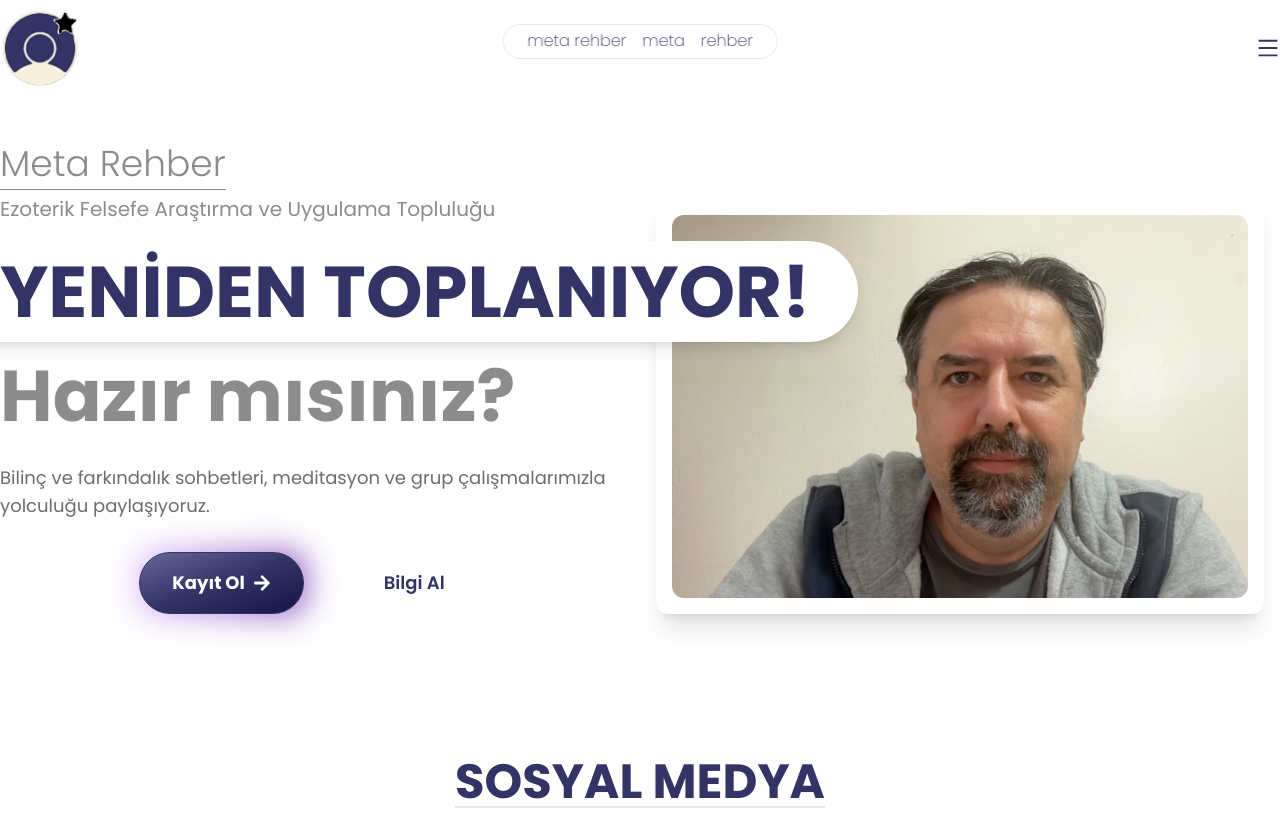
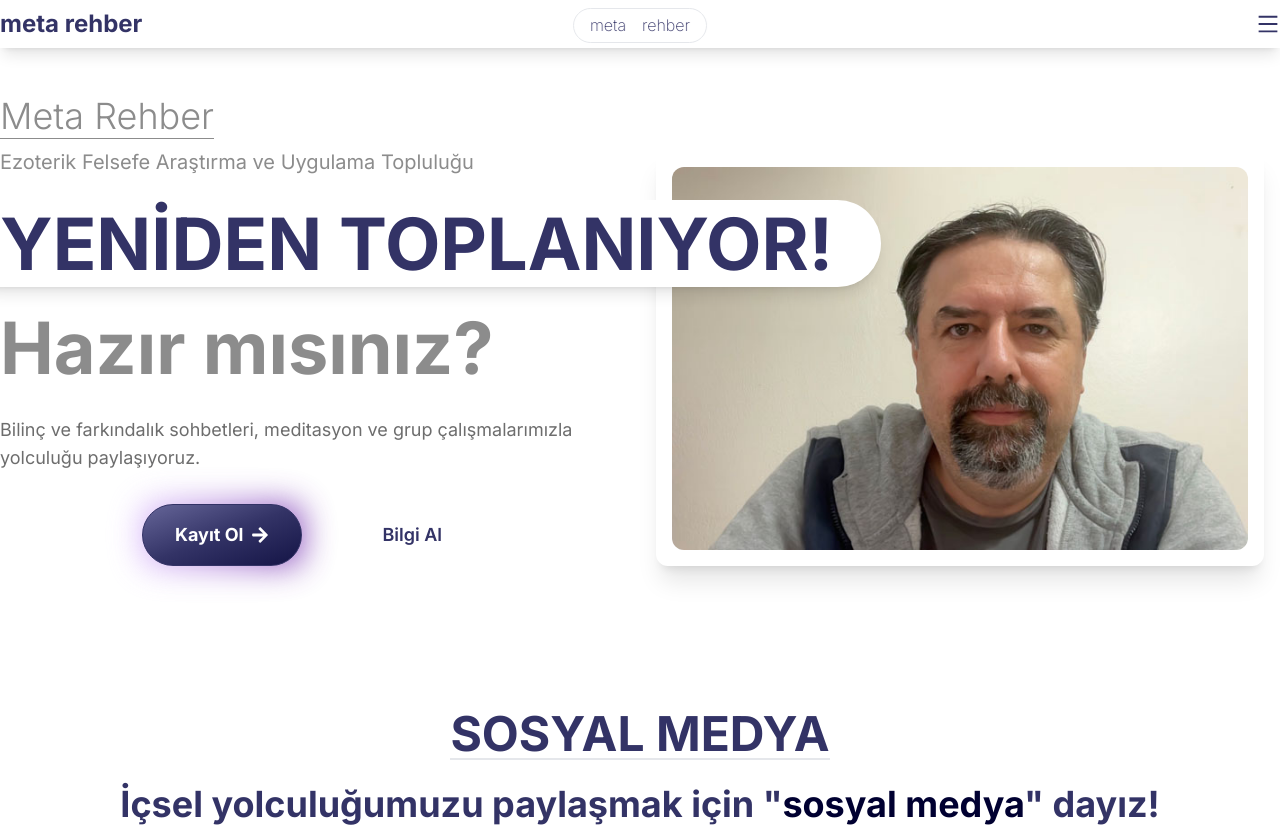
Before and after one commit to rcteenx/metarehber, a Next.js app: page / in a window 1280 px wide. Shown: the top 827 px of the page. Built offline with nearby package versions, Linux system fonts and the light colour scheme; no server answers.

Commit message:
update iletisim

```diff
--- a/app/(static)/iletisim/page.jsx
+++ b/app/(static)/iletisim/page.jsx
@@ -2,7 +2,7 @@ import HeaderTitle from "@/components/templates/headerTitle";
 import HeaderImage from "@/components/templates/headerImage";
 import PageContent from "@/components/templates/pageContent";
 
-import Support from "@/components/sections/home/x6-support";
+import Support from "@/components/sections/common/x6-support";
 import SocialMedia from "@/components/sections/common/z-social-media";
 
 export default function StaticPage() {
--- a/app/layout.js
+++ b/app/layout.js
@@ -1,15 +1,15 @@
 import "./globals.css";
 
-import { Poppins } from "next/font/google";
+import { Inter } from "next/font/google";
 
-import GoogleAnalytics from "@/components/GoogleAnalytics";
+// import GoogleAnalytics from "@/components/GoogleAnalytics";
 
 import { siteMetadata } from "@/content/data/siteMetaData";
 
 import Header from "@/components/ui/Header";
 import Footer from "@/components/ui/footer/0-index";
 
-const base = Poppins({
+const base = Inter({
   subsets: ["latin"],
   display: "swap",
   variable: "--font-base",
@@ -28,7 +28,7 @@ export default function RootLayout({ children }) {
   return (
     <html lang={siteMetadata.language} className={`${base.variable} `}>
       <body className="relative">
-        <GoogleAnalytics />
+        {/* <GoogleAnalytics /> */}
 
         <Header />
         <main>{children}</main>
--- /dev/null
+++ b/components/sections/common/x6-support.jsx
@@ -0,0 +1,32 @@
+export default function Support() {
+  return (
+    <section className="md:my-16 py-16 px-5 sm:px-0 bg-purple-300 bg-center bg-cover bg-no-repeat relative ">
+      <div className="container mx-auto relative z-10 text-white">
+        <div className="grid lg:grid-cols-2">
+          <div className="relative grid-cols-2 lg:grid-cols-1 text-center lg:text-left">
+            <div className="text-3xl lg:text-4xl mb-5 max-w-sm mx-auto lg:mx-0">
+              Destek için <br />
+              <span className="font-bold">şimdi ve burada!</span>
+              <br />
+              bekliyoruz :)
+            </div>
+            <p className="text-lg w-3/4 mx-auto lg:mx-0">
+              Kişisel yolculuğunuzla ilgili kafanıza takılan herhangi bir
+              sorgulamada bize ulaşabilirsiniz
+            </p>
+            <a
+              href="https://wa.me/905443087402?text=at%C3%B6lye%20hakk%C4%B1nda%20bilgi%20alabilir%20miyim%3F%0A"
+              className="mt-5 lg:mt-0 live-help-button lg:w-44 lg:h-44 rounded-full shadow-xl font-semibold uppercase lg:text-2xl gradientIndigo lg:border-white lg:border-4 text-black inline-flex lg:flex items-center justify-center text-center lg:absolute lg:-right-16 lg:top-1/2 lg:-translate-y-1/2 py-2 px-4 lg:py-0 lg:px-0 group"
+            >
+              <span className="absolute bg-accent/40 top-0 left-0 right-0 bottom-0 rounded-full scale-110 transition-all duration-300 animate-ping delay-300 z-10 hidden lg:block"></span>
+              <span className="absolute bg-accent/40 top-0 left-0 right-0 bottom-0 rounded-full scale-150 hidden lg:block transition-all z-20 animate-ping duration-500 delay-500"></span>
+              <span className="absolute bg-accent/40 top-0 left-0 right-0 bottom-0 rounded-full scale-200 hidden lg:block transition-all z-20 animate-ping duration-1000 delay-1000"></span>
+              <span className="absolute top-0 left-0 right-0 bottom-0 rounded-full scale-[1.35] hidden lg:block transition-all z-30 border border-white/50 group-hover:border-white/50"></span>
+              <span className="relative z-30 text-white">MESAJ GÖNDER</span>
+            </a>
+          </div>
+        </div>
+      </div>
+    </section>
+  );
+}
--- a/components/ui/Header.jsx
+++ b/components/ui/Header.jsx
@@ -19,23 +19,28 @@ export default function Header() {
   const menu = StaticPages.filter((m) => m.id < 4);
   const menu2 = StaticPages.filter((m) => m.id > 3);
   return (
-    <header className="mx-auto md:container px-4 lg:px-0 py-2 flex items-center justify-between">
+    <header className="h-12 shadow-lg">
+      <div className="mx-auto md:container px-4 lg:px-0 py-2 flex items-center justify-between">
+        <div className="w-48 z-50 ">
+          <h3 className="m-0 p-0 text-2xl">
             <Link
               id="platform"
               onClick={handleSmallerScreensNavigationClose}
               href="/"
-        className="gradientTransition z-50"
             >
-        <div className="w-10 md:w-16 xl:w-20">
-          <img
+              {siteMetadata.logo}
+              {/* <div className="">
+          { <img
             src={siteMetadata.siteLogo}
             alt={siteMetadata.title}
             className="p-0.5"
-          />
+          /> }
+        </div> */}
+            </Link>
+          </h3>
         </div>
-      </Link>
-      <nav className="fixed py-1 my-1 md:my-4 px-6 border border-solid border-dark rounded-full font-extralight text-sm md:text-base bg-white bg-opacity-40 top-2 right-1/2 translate-x-1/2 bg-light/60 backdrop-blur-sm z-50">
-        <ul className="flex justify-center items-center space-x-4">
+        <nav className="fixed py-1 px-4 border border-solid rounded-full font-extralight text-base bg-opacity-40 top-2 right-1/2 translate-x-1/2 bg-light/60 backdrop-blur-sm z-50 bg-white">
+          <ul className="flex justify-center items-center gap-4">
             {menu.map((p) => (
               <li
                 key={p.id}
@@ -52,22 +57,25 @@ export default function Header() {
             ))}
           </ul>
         </nav>
-      <div onClick={handleSmallerScreensNavigation} className="z-50">
+        <div
+          onClick={handleSmallerScreensNavigation}
+          className="w-48 z-50 flex justify-end"
+        >
           {menuIcon ? (
             <IconComponent name="menuClose" size={24} color="FF0000" />
           ) : (
             <IconComponent name="menu" size={24} color="333366" />
           )}
         </div>
-      {/*  */}
+
         <div
-        className={` inset-0 flex justify-center items-center w-full gradientIndigo ease-out duration-300 z-30 overflow-ellipsis ${
-          menuIcon ? "left-0 fixed" : "absolute left-[-100%] "
+          className={` inset-0 flex justify-center items-center w-full gradientIndigo ease-out duration-300 z-30 ${
+            menuIcon ? "left-0 fixed" : "fixed left-[-100%] "
           }`}
         >
           {/* Smaller screen navbar */}
           <div className=" py-24">
-          <ul className="mx-auto w-24 text-2xl text-center text-indigo-light-3">
+            <ul className="mx-auto w-24 text-2xl text-center text-indigo-light-3 b">
               {menu2.map((p) => (
                 <li
                   key={p.id}
@@ -96,6 +104,7 @@ export default function Header() {
             </div>
           </div>
         </div>
+      </div>
     </header>
   );
 }
--- a/content/data/siteMetaData.js
+++ b/content/data/siteMetaData.js
@@ -1,8 +1,9 @@
 export const siteMetadata = {
-  title: "Meta Rehber -  Ezoterik Felsefe Araştırma ve Uygulama Topluluğu",
+  logo: "meta rehber",
+  title: "Meta Rehber -  Öğreti ve Yollar",
   author: "rcteenx",
-  headerTitle: "Meta Rehber | Ezoterik Felsefe Araştırma ve Uygulama Topluluğu",
-  description: "Meta Rehber Ezoterik Felsefe Araştırma ve Uygulama Topluluğu",
+  headerTitle: "Meta Rehber | Öğreti ve Yollar",
+  description: "Meta Rehber Öğreti ve Yollar",
   language: "tr-TR",
   siteUrl: "https://metarehber.org.tr/",
   siteLogo: "/logo-rc.png",
@@ -12,35 +13,15 @@ export const siteMetadata = {
 export const StaticPages = [
   {
     id: 1,
-    title: "Meta Rehber",
-    link: "meta-rehber",
+    title: "Meta",
+    link: "meta",
     pages: [{ id: 1, title: "Hakkımızda", link: "hakkimizda" }],
   },
   {
     id: 2,
-    title: "Meta",
-    link: "meta",
-    pages: [
-      { id: 1, title: "Bilinç Yolu", link: "bilinc" },
-      {
-        id: 2,
-        title: "Farkındalık Yolu",
-        link: "farkindalik",
-      },
-    ],
-  },
-  {
-    id: 3,
     title: "Rehber",
     link: "rehber",
-    pages: [
-      { id: 1, title: "Giriş Atölyesi", link: "atolye" },
-      // {
-      //   id: 2,
-      //   title: "Tanıtım Semineri",
-      //   link: "seminer",
-      // },
-    ],
+    pages: [{ id: 1, title: "Giriş Atölyesi", link: "atolye" }],
   },
   {
     id: 9,
```
Lines whose indentation alone changed are shown as unchanged.
